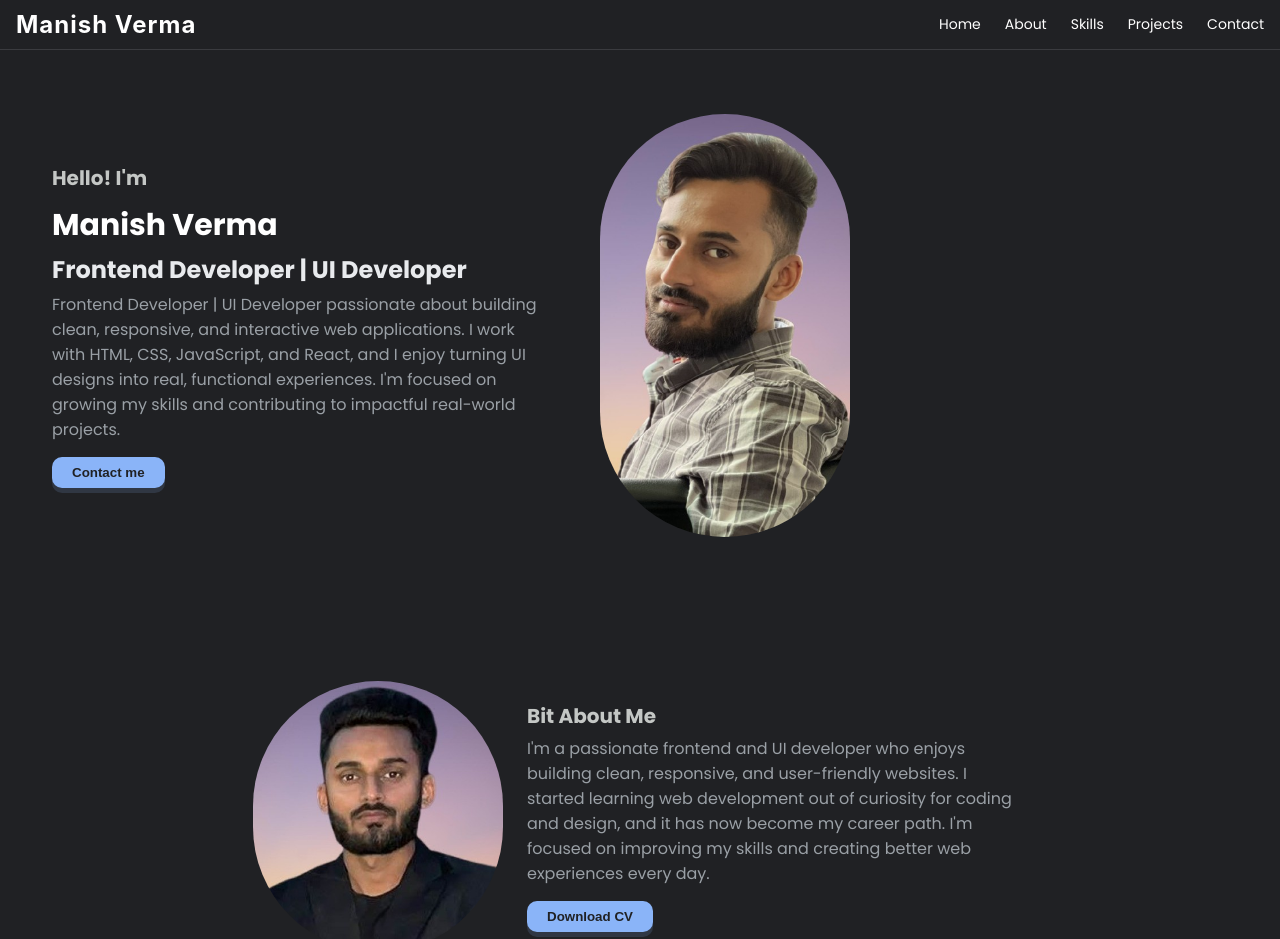
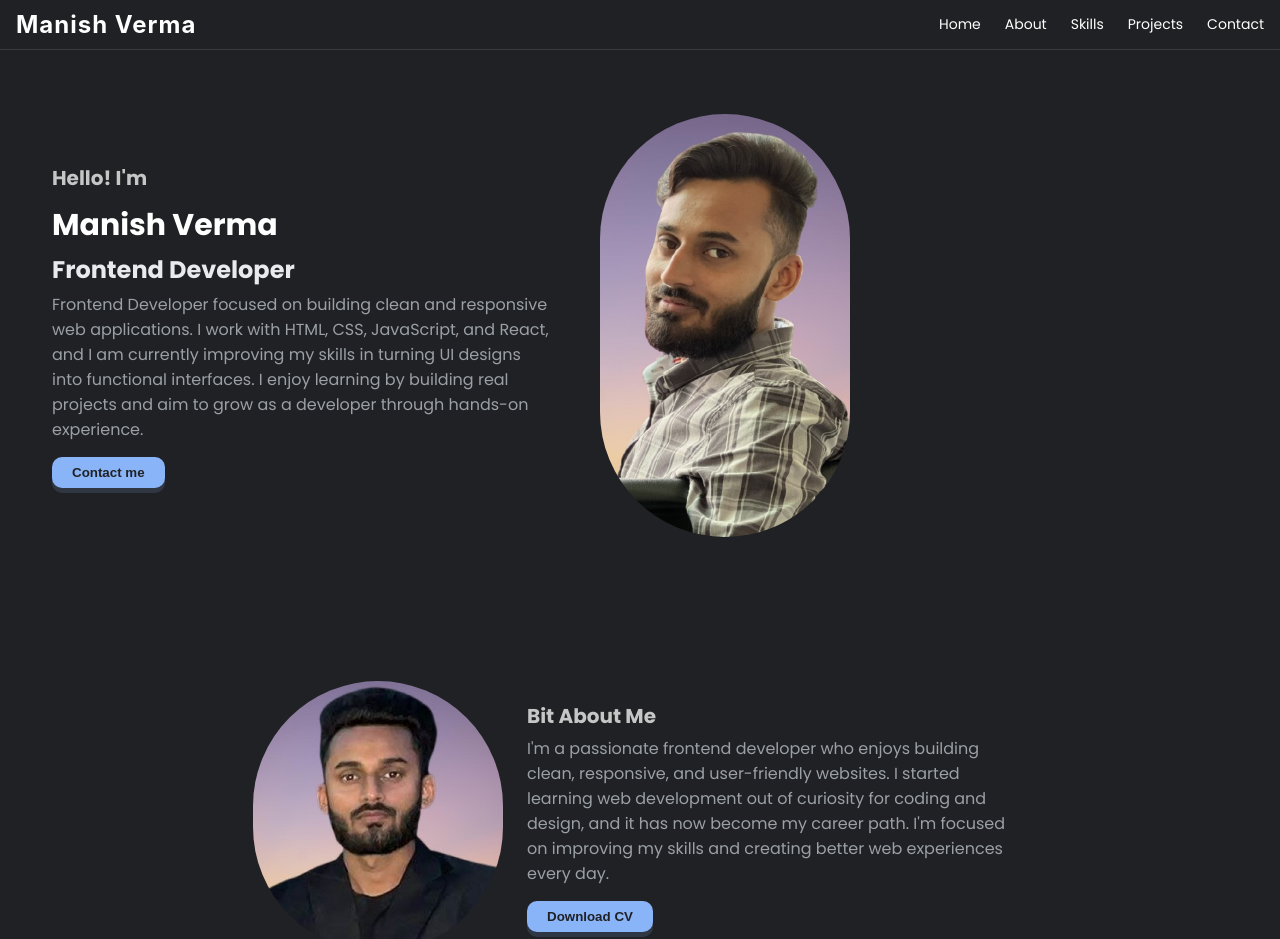
Before and after one commit to manishverma07/portfolio, a React (Create React App) app: page / in a window 1280 px wide. Shown: the top 939 px of the page. Built offline with nearby package versions, Linux system fonts and the light colour scheme.

Commit message:
updated HeroSection and About section

```diff
--- a/src/Components/About.js
+++ b/src/Components/About.js
@@ -1,6 +1,6 @@
 import React from 'react'
 import myImage from '../Assets/Images/IMG-20230315-WA00272-removebg-preview.jpg'
-import myCV from '../Assets/Manish-Verma-cv.pdf'
+import myCV from '../Assets/Manish Verma Dev cv.pdf'
 
 
 const About = () => {
@@ -12,7 +12,7 @@ const About = () => {
             <div className='about-content' >
                 <h3>Bit About Me</h3>
                 <p>
-                        I'm a passionate frontend and UI developer who enjoys building clean, responsive, and user-friendly websites. I started learning web development out of curiosity for coding and design, and it has now become my career path. I'm focused on improving my skills and creating better web experiences every day.
+                    I'm a passionate frontend developer who enjoys building clean, responsive, and user-friendly websites. I started learning web development out of curiosity for coding and design, and it has now become my career path. I'm focused on improving my skills and creating better web experiences every day.
 
                 </p>
 
--- a/src/Components/HeroSection.js
+++ b/src/Components/HeroSection.js
@@ -9,13 +9,9 @@ const HeroSection = () => {
             <div className='hero-content'>
                 <h3>Hello! I'm</h3>
                 <h1 className="myName">Manish Verma </h1>
-                <h2 id="hero-career">Frontend Developer | UI Developer</h2>
+                <h2 id="hero-career">Frontend Developer</h2>
                 <p>
-                    <p>
-                        Frontend Developer | UI Developer passionate about building clean, responsive, and interactive web applications. I work with HTML, CSS, JavaScript, and React, and I enjoy turning UI designs into real, functional experiences. I'm focused on growing my skills and contributing to impactful real-world projects.
-                    </p>
-
-
+                    Frontend Developer focused on building clean and responsive web applications. I work with HTML, CSS, JavaScript, and React, and I am currently improving my skills in turning UI designs into functional interfaces. I enjoy learning by building real projects and aim to grow as a developer through hands-on experience.
                 </p>
 
                 <a href="#contact">
```
Also changed, not shown: 2 other files (tests, documents, lock files or other folders).
